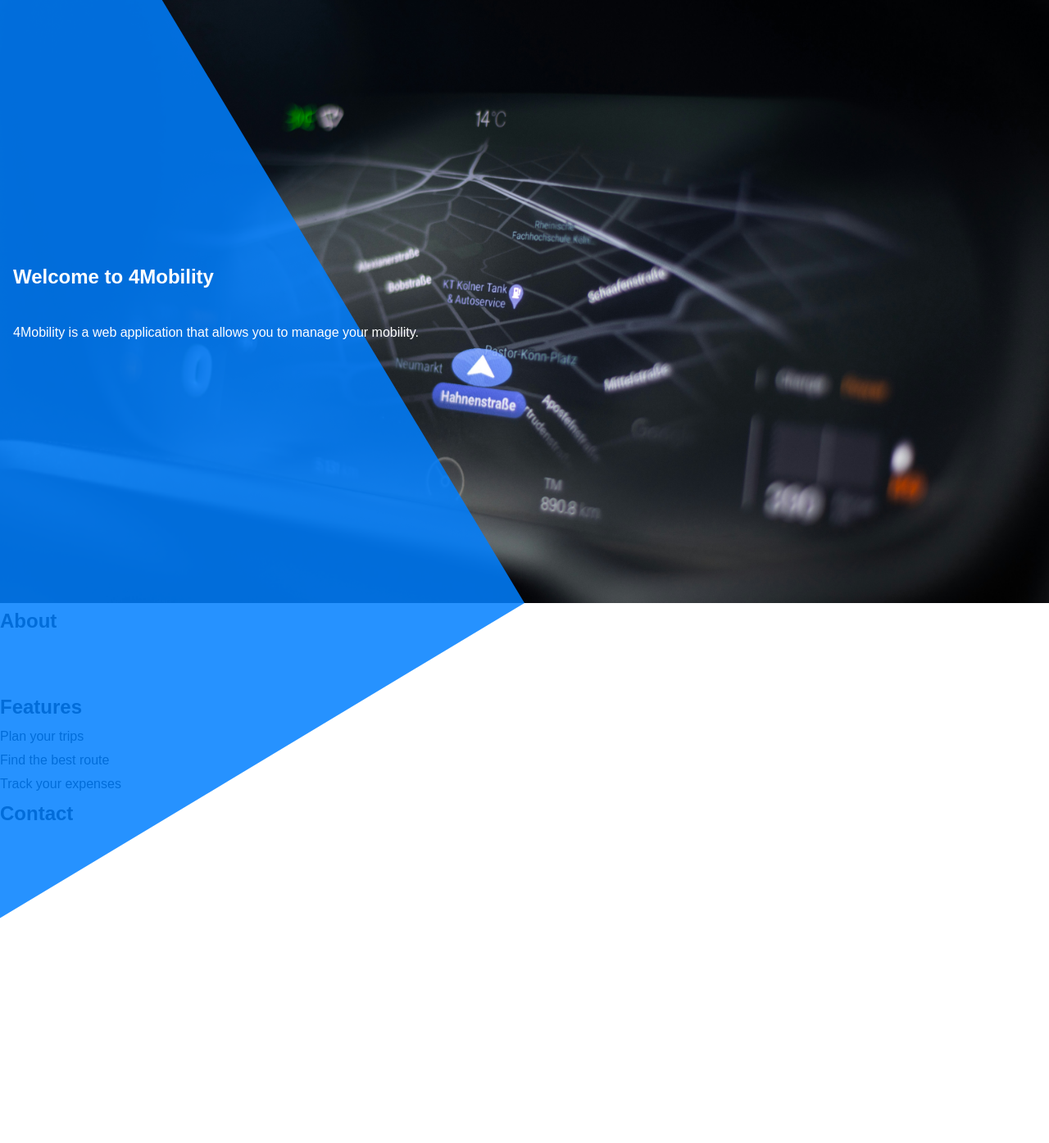
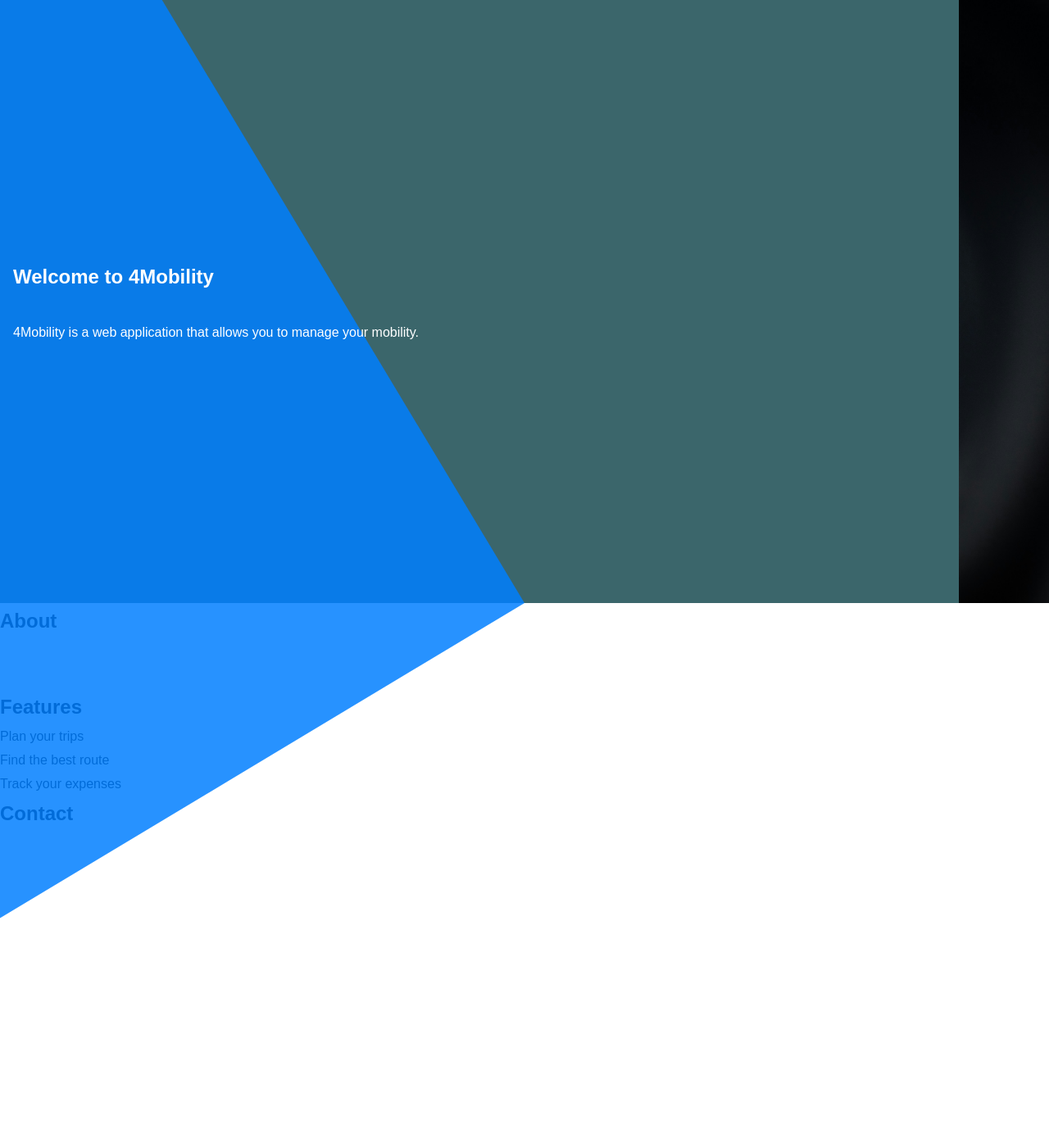
Before and after one commit to kiddingmz/4Mobility, a Django app: page / in a window 1280 px wide. Shown: the part 64-1459 px from the top of the page at 82% size. Run offline with Django 5.2, Linux system fonts and the light colour scheme.

Commit message:
CHORE: I'm making improves the landingpage

```diff
--- a/frontend/landingpages/static/styles/style.css
+++ b/frontend/landingpages/static/styles/style.css
@@ -109,12 +109,13 @@
     display: flex;
     flex-direction: column;
     justify-content: center;
+    background-color: #3B666B;
 }
 
 .sub-banner-content-2 {
     width: 100%;
     position: relative;
-    background: rgba(0, 127, 255, 0.85);
+    background: #007FFFD8;
     -webkit-transform-origin: 100% 100%;
     -moz-transform-origin: 100% 100%;
     -ms-transform-origin: 100% 100%;
```
